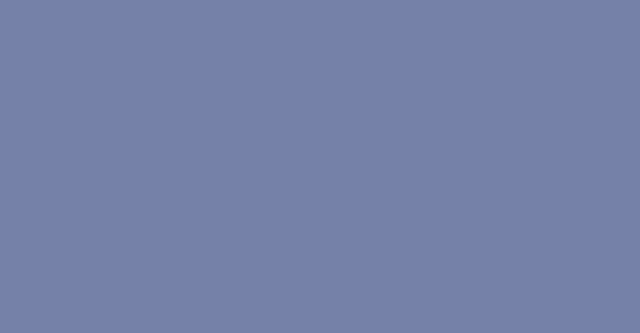
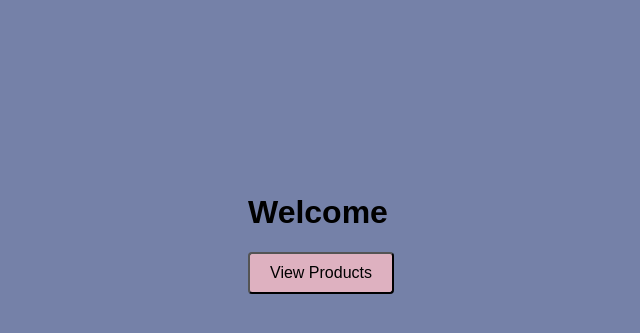
Before and after one commit to Joseeee21/Inventory-system, a Node server app: page / in a window 1280 px wide. Before the commit the part shown is empty. Shown: the part 167-500 px from the top of the page, without its empty margins (319-959 px from the left). Run offline with Node 20, Linux system fonts and the light colour scheme; some libraries are stand-ins or nearby versions.

Commit message:
Add welcome message and button to homepage

```diff
--- a/views/home-page.ejs
+++ b/views/home-page.ejs
@@ -8,8 +8,11 @@
     </head>
 
     <body class="homepage">
-        <div class="center-box"></div>
+        <div class="center-box">
+            <h1 class="welcome-word">Welcome</h1>
 
+            <button class="view-product-btn" type="button" onclick="location.href='/products'">View Products</button>
+        </div>
     </body>
 
 </html>
```
